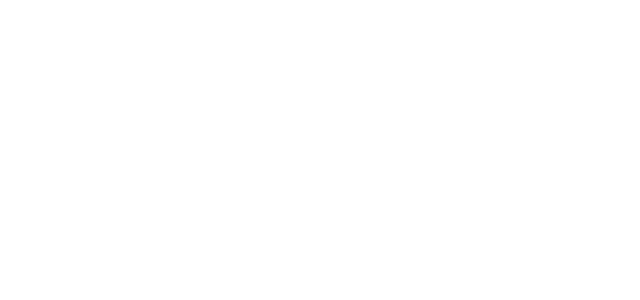
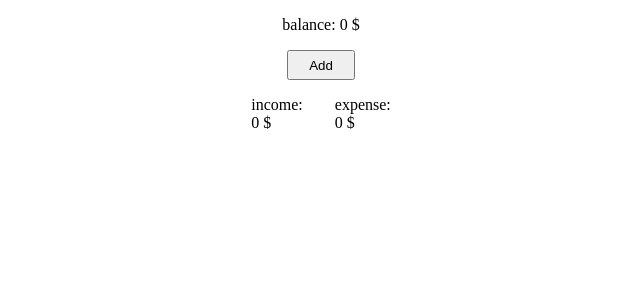
Before and after one commit to sinaGh-cyber/expense-tracker, a React (Create React App) app: page / in a window 1280 px wide. Shown: the top 300 px of the page, without its empty margins (319-959 px from the left). Built offline with nearby package versions, Linux system fonts and the light colour scheme.

Commit message:
TransactionOverView component dase added + some styling

```diff
--- a/src/components/transactionOverView/transactionOverView.jsx
+++ b/src/components/transactionOverView/transactionOverView.jsx
@@ -1,7 +1,36 @@
+import { useState } from 'react';
 import styles from './transactionOverView.module.scss';
 
-const TransactionOverView = () => {
-    return ( <></> );
-}
+const TransactionOverView = ({ info }) => {
+  const [isFormShowed, setIsFormShowed] = useState(false);
+  const onBtnClick = (e) => {
+    setIsFormShowed((prev) => !prev);
+  };
+  return (
+    <div className={styles.overviewContainer}>
+      <div className={styles.balance}>
+        <p>balance: {info.balance} $</p>
+      </div>
+      <div className={styles.formAndBtn}>
+        <button onClick={onBtnClick} className={styles.btn}>
+          {isFormShowed ? 'Cancel' : 'Add'}
+        </button>
+
+        {isFormShowed && <div className="form">form</div> }
+      </div>
+
+      <div className={styles.info}>
+        <div className="income">
+          <p>income:</p>
+          <p>{info.income} $</p>
+        </div>
+        <div className="outcome">
+          <p>expense: </p>
+          <p>{info.outcome} $</p>
+        </div>
+      </div>
+    </div>
+  );
+};
 
 export default TransactionOverView;
--- a/src/components/transactionOverView/transactionOverView.module.scss
+++ b/src/components/transactionOverView/transactionOverView.module.scss
@@ -0,0 +1,21 @@
+.info {
+  display: flex;
+  & > div {
+    padding: 1rem;
+  }
+}
+
+.balance {
+  padding: 1rem;
+  display: flex;
+  justify-content: center;
+}
+
+.formAndBtn {
+  display: flex;
+  justify-content: center;
+  .btn {
+    width: 40%;
+    height: 30px;
+  }
+}
```
